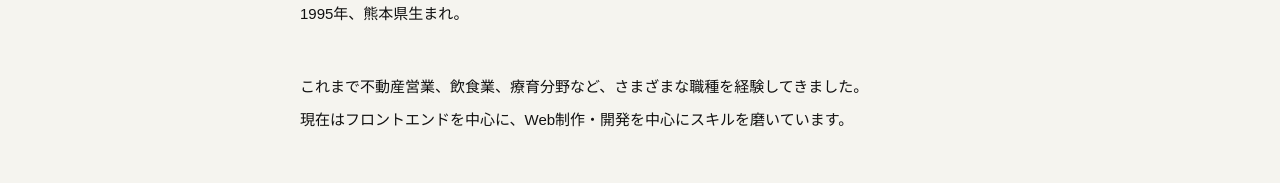
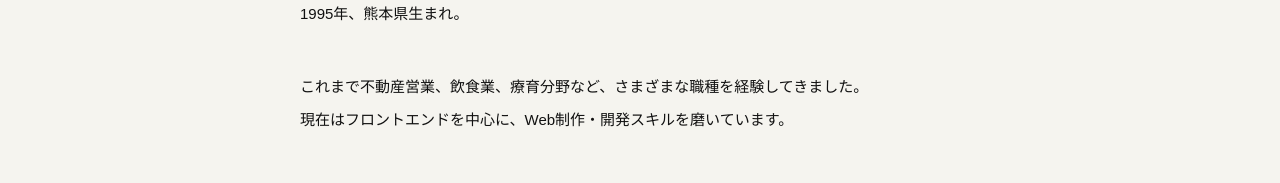
Before and after one commit to ken-220/portfolio-site, a Next.js app: page /about in a window 1280 px wide. Shown: the part 363-546 px from the top of the page. Built offline with nearby package versions, Linux system fonts and the light colour scheme.

Commit message:
fix: logo image filenames

```diff
--- a/app/about/page.tsx
+++ b/app/about/page.tsx
@@ -34,7 +34,7 @@ export default function About() {
 
           <p className="mb-10">
             これまで不動産営業、飲食業、療育分野など、さまざまな職種を経験してきました。
-            現在はフロントエンドを中心に、Web制作・開発を中心にスキルを磨いています。
+            現在はフロントエンドを中心に、Web制作・開発スキルを磨いています。
           </p>
 
           <p className="mb-10">
--- a/app/works/logo/page.tsx
+++ b/app/works/logo/page.tsx
@@ -49,7 +49,7 @@ export default function LogoWorksPage() {
           >
             <div className="w-full max-w-[520px] overflow-hidden bg-white shadow-[0_12px_30px_rgba(0,0,0,0.08)]">
               <Image
-                src="/AXIA_mockup.png"
+                src="/aixia_mockup.png"
                 alt="株式会社 AIXIA ロゴモックアップ"
                 width={1000}
                 height={800}
@@ -105,7 +105,7 @@ export default function LogoWorksPage() {
           >
             <div className="w-full max-w-[520px] overflow-hidden bg-white shadow-[0_12px_30px_rgba(0,0,0,0.08)]">
               <Image
-                src="/SYNAPSLINK_mockup.png"
+                src="/synapslink-mockup.png"
                 alt="SYNAPSLINK ロゴモックアップ"
                 width={1000}
                 height={800}
```
Also changed, not shown: 2 other files (tests, documents, lock files or other folders).
